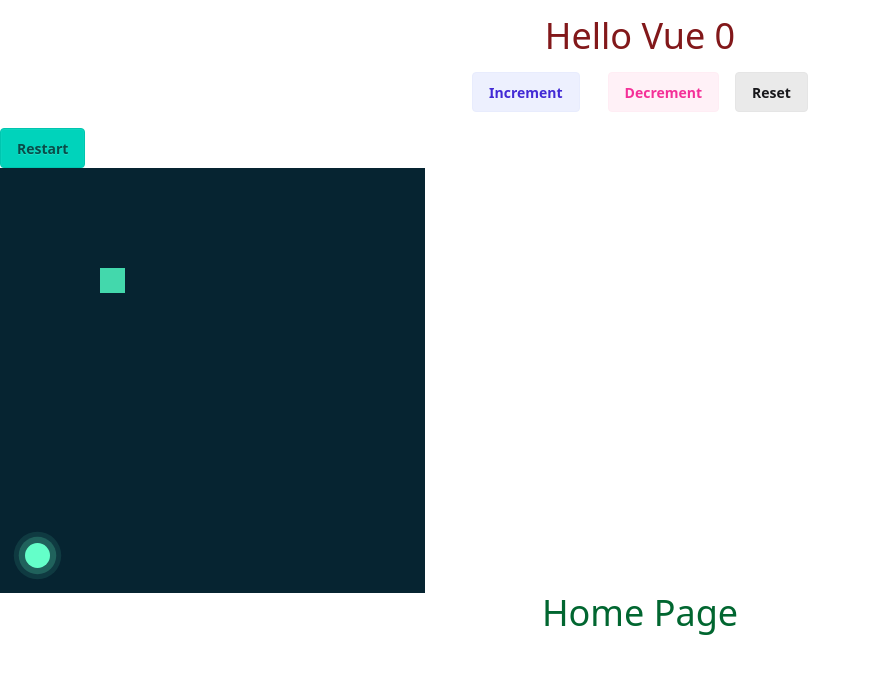
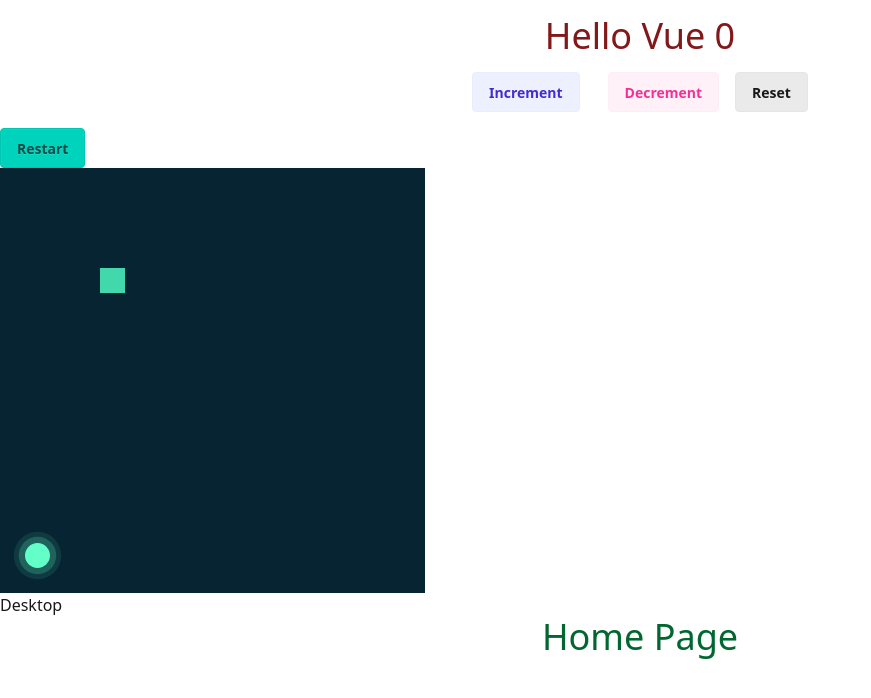
Before and after one commit to johnkhasan/javohir, a Vue app: page / in a window 1280 px wide. Shown: the top 698 px of the page, without its empty margins (0-871 px from the left). Built offline with nearby package versions, Linux system fonts and the light colour scheme.

Commit message:
test element added

```diff
--- a/src/App.vue
+++ b/src/App.vue
@@ -26,5 +26,8 @@ const isMobile = computed(() => {
 
   <SnakeGame v-show="!isMobile" />
 
+  <div v-show="!isMobile">Desktop</div>
+  <div v-show="isMobile">Mobile</div>
+
   <RouterView />
 </template>
```
